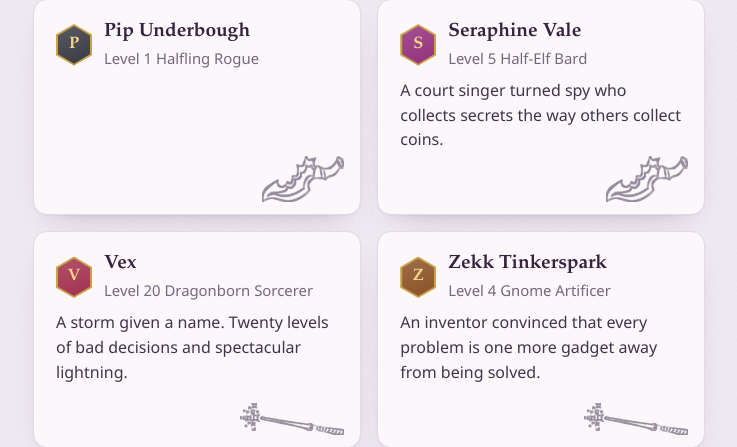
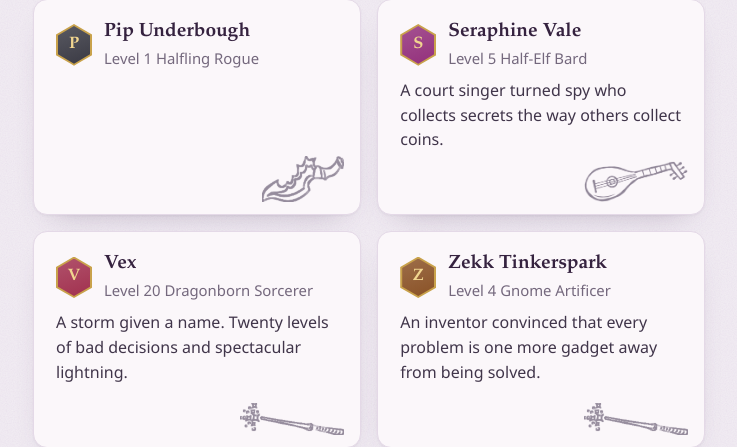
Before and after one commit to kateryna-che/d20, a Django app: page /players/2/ in a window 1280 px wide. Shown: the part 1207-1654 px from the top of the page, without its empty margins (63-800 px from the left). Run offline with Django 5.2, Linux system fonts and the light colour scheme; a user stored in the database is signed in; data comes from the database, SQL or seed files in the repository.

Commit message:
feat: give the bard a lute and the monk a staff

```diff
--- a/d20/static/d20/css/styles.css
+++ b/d20/static/d20/css/styles.css
@@ -1516,8 +1516,14 @@ main > .page-title > h1 {
   --icon: url("../img/icons/bow.png");
 }
 
-.weapon-bard,
-.weapon-monk,
+.weapon-bard {
+  --icon: url("../img/icons/lute.png");
+}
+
+.weapon-monk {
+  --icon: url("../img/icons/staff.png");
+}
+
 .weapon-rogue {
   --icon: url("../img/icons/dagger.png");
 }
```
Also changed, not shown: d20/static/d20/img/icons/lute.png (added), d20/static/d20/img/icons/staff.png (added).
